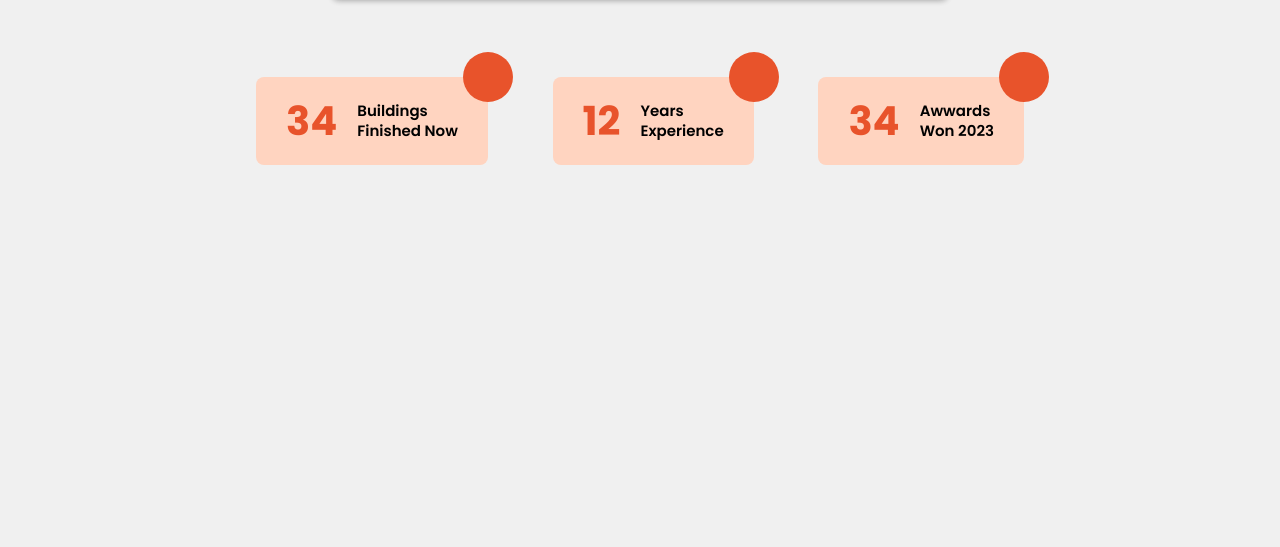
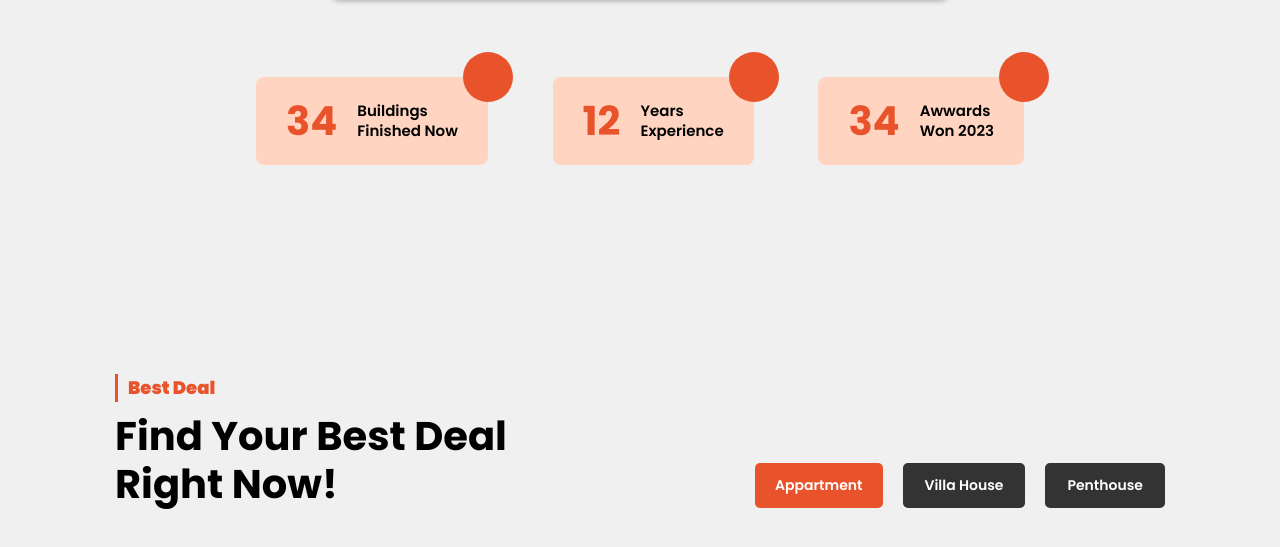
Before and after one commit to Z-Haroon/Frontify, a plain HTML site: page Villa_Agency/index.html in a window 1280 px wide. Shown: the part 2011-2558 px from the top of the page. Before the commit the page ends 2535 px from the top, so only its background shows below. Drawn offline with Linux system fonts and the light colour scheme.

Commit message:
Best Deals Section Heading Completed

```diff
--- a/Villa_Agency/css/style.css
+++ b/Villa_Agency/css/style.css
@@ -74,7 +74,6 @@ body {
   background: var(--body-bg);
   color: var(--body-txt);
   line-height: 1.7;
-  height: 300vh;
 }
 
 
@@ -127,13 +126,14 @@ body {
 }
 /* Scrollbar */
 ::-webkit-scrollbar-track {
-  background: none;
+  background: transparent;
 }
 ::-webkit-scrollbar {
   width: 8px;
 }
 ::-webkit-scrollbar-thumb {
   background: var(--header-icon);
+  border-radius: 20px;
 }
 /* PreDefined Classes */
 .container {
@@ -479,6 +479,7 @@ body {
 }
 .video-section {
   width: 100%;
+  height: 900px;
 }
 .video-section--background {
   background: url("../assets/images/video-bg.jpg");
@@ -584,3 +585,51 @@ body {
   right: 0;
   transform: translate(50%, -50%);
 }
+.best-deal--section {
+  margin: 0 auto 40rem;
+  width: 1050px;
+}
+.upper-best--deal {
+  display: flex;
+  align-items: end;
+  justify-content: space-between;
+}
+.best-sub--heading {
+  padding: .3rem 1rem;
+  border-left: 3px solid var(--header-icon);
+  color: var(--header-icon);
+  font-weight: 900;
+  font-size: 1.8rem;
+  margin: 0 0 1rem 0;
+}
+.best-main--heading {
+  font-size: 4rem;
+  width: 450px;
+  line-height: 1.2;
+}
+.best-btns--container {
+  display: flex;
+  gap: 2rem;
+}
+.best-section--btn {
+  padding: 1rem 2rem;
+  background: var(--light-black-text);
+  color: var(--white);
+  border-radius: 5px;
+  font-size: 1.4rem;
+  transition: var(--transition);
+  border: 2px solid var(--light-black-text);
+  font-weight: 600;
+}
+#appartment-btn {
+  background: var(--header-icon);
+  border: none;
+}
+#appartment-btn:hover {
+  background-color: var(--light-pink);
+  color: var(--white);
+}
+.best-section--btn:hover {
+  color: var(--black);
+  background: var(--white);
+}
--- a/Villa_Agency/index.html
+++ b/Villa_Agency/index.html
@@ -217,6 +217,19 @@
         </div>
       </div>
     </section>
+    <section class="best-deal--section container"">
+      <div class="upper-best--deal">
+        <div>
+          <h3 class="best-sub--heading">Best Deal</h3>
+          <h2 class="best-main--heading">Find Your Best Deal Right Now!</h2>
+        </div>
+        <div class="best-btns--container">
+          <button class="best-section--btn" id="appartment-btn">Appartment</button>
+          <button class="best-section--btn" id="Villa-btn">Villa House</button>
+          <button class="best-section--btn" id="penthouse-btn">Penthouse</button>
+        </div>
+      </div>
+    </section>
   <script src="https://kit.fontawesome.com/c4e19f2a49.js" crossorigin="anonymous"></script>
   <script type="module" src="./scripts/main.js"></script>
 </body>
```
